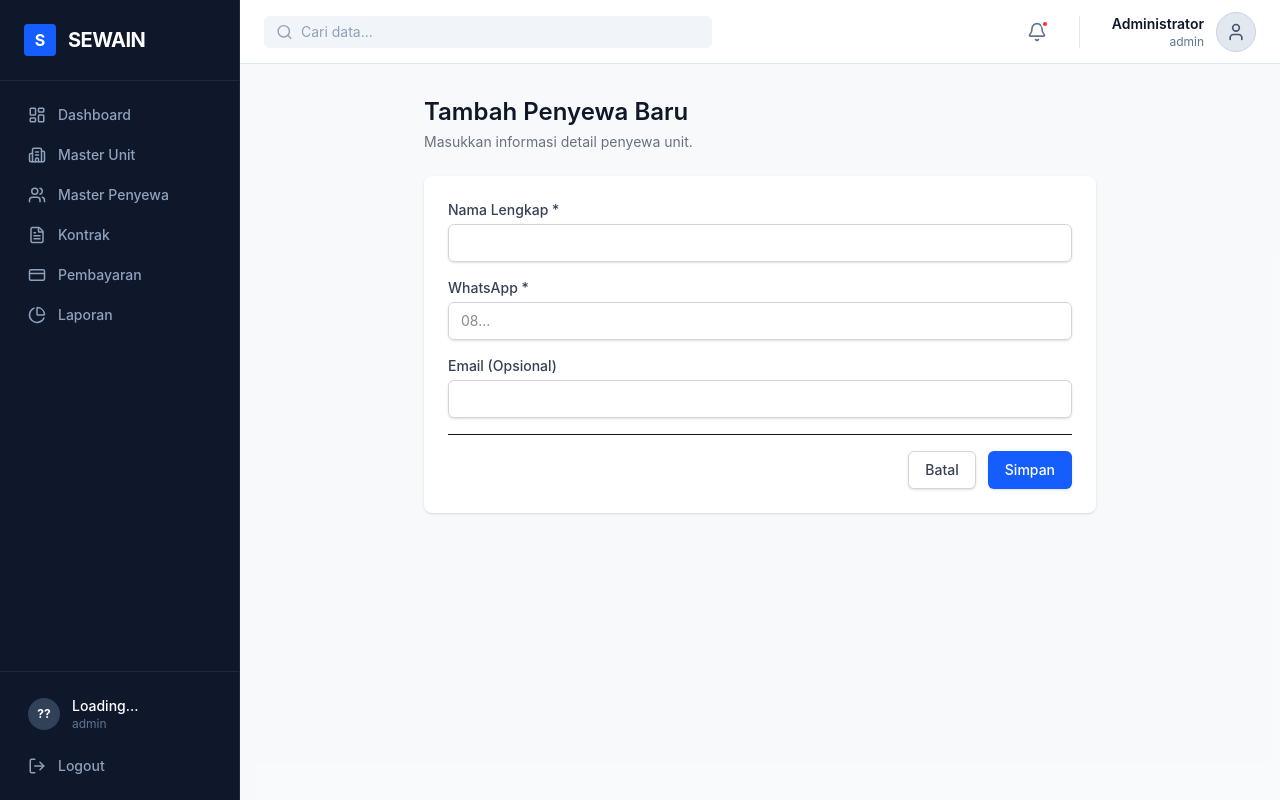
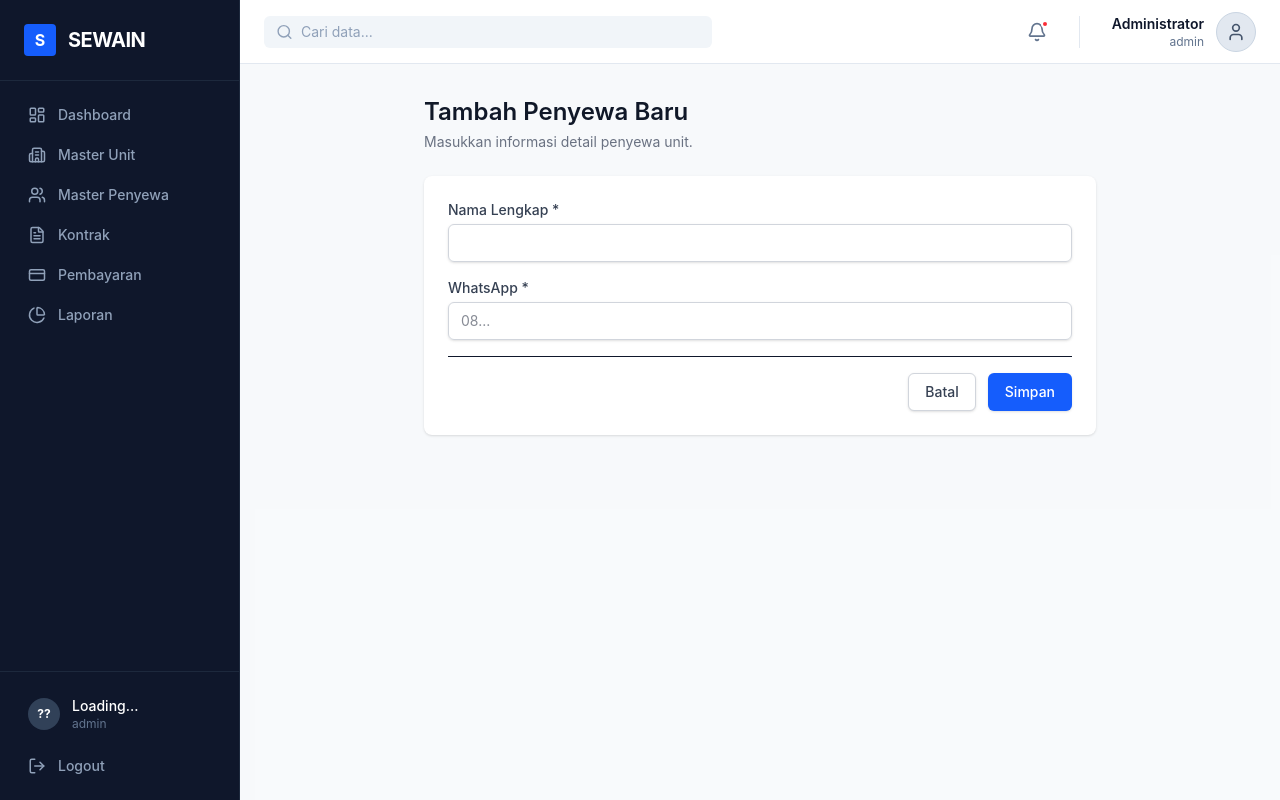
Before and after one commit to andiewirrawan/sewain1, a Next.js app: page /penyewa/tambah in a window 1280 px wide. Built offline with nearby package versions, Linux system fonts and the light colour scheme; sample sign-in values are in the browser's storage.

Commit message:
refactor: remove email field from penyewa entity
Deprecated the email field in the penyewa forms and API routes to simplify data management.

```diff
--- a/app/api/penyewa/[id]/route.ts
+++ b/app/api/penyewa/[id]/route.ts
@@ -63,7 +63,7 @@ export async function PUT(request: Request, context: any) {
       .update({
         nama: body.nama,
         whatsapp: body.whatsapp,
-        email: body.email || null
+        email: null
       })
       .eq('id_penyewa', id)
       .select()
--- a/app/api/penyewa/route.ts
+++ b/app/api/penyewa/route.ts
@@ -52,9 +52,9 @@ export async function POST(request: Request) {
     }
 
     const body = await request.json();
-    const { nama, whatsapp, email } = body;
+    const { nama, whatsapp } = body;
 
-    // Required fields based on UI form (even if we don't save all to DB)
+    // Required fields based on UI form
     if (!nama || !whatsapp) {
       return NextResponse.json({ message: 'Nama dan WhatsApp wajib diisi' }, { status: 400 });
     }
@@ -65,7 +65,7 @@ export async function POST(request: Request) {
         {
           nama,
           whatsapp,
-          email: email || null
+          email: null
         }
       ])
       .select()
--- a/app/penyewa/[id]/edit/page.tsx
+++ b/app/penyewa/[id]/edit/page.tsx
@@ -13,8 +13,7 @@ export default function EditPenyewaPage() {
   const [fetching, setFetching] = useState(true);
   const [formData, setFormData] = useState({
     nama: '',
-    whatsapp: '',
-    email: ''
+    whatsapp: ''
   });
 
   useEffect(() => {
@@ -35,8 +34,7 @@ export default function EditPenyewaPage() {
       const data = await res.json();
       setFormData({
         nama: data.nama || '',
-        whatsapp: data.whatsapp || '',
-        email: data.email || ''
+        whatsapp: data.whatsapp || ''
       });
     } catch (error) {
       console.error(error);
@@ -116,17 +114,6 @@ export default function EditPenyewaPage() {
             />
           </div>
 
-          <div>
-            <label className="block text-sm font-medium text-gray-700">Email (Opsional)</label>
-            <input
-              type="email"
-              name="email"
-              value={formData.email}
-              onChange={handleChange}
-              className="mt-1 block w-full rounded-md border-gray-300 shadow-sm focus:border-blue-500 focus:ring-blue-500 sm:text-sm border py-2 px-3"
-            />
-          </div>
-
           <div className="flex justify-end space-x-3 pt-4 border-t">
             <Link
               href="/penyewa"
--- a/app/penyewa/tambah/page.tsx
+++ b/app/penyewa/tambah/page.tsx
@@ -9,8 +9,7 @@ export default function TambahPenyewaPage() {
   const [loading, setLoading] = useState(false);
   const [formData, setFormData] = useState({
     nama: '',
-    whatsapp: '',
-    email: ''
+    whatsapp: ''
   });
 
   const handleChange = (e: React.ChangeEvent<HTMLInputElement | HTMLTextAreaElement>) => {
@@ -78,17 +77,6 @@ export default function TambahPenyewaPage() {
             />
           </div>
 
-          <div>
-            <label className="block text-sm font-medium text-gray-700">Email (Opsional)</label>
-            <input
-              type="email"
-              name="email"
-              value={formData.email}
-              onChange={handleChange}
-              className="mt-1 block w-full rounded-md border-gray-300 shadow-sm focus:border-blue-500 focus:ring-blue-500 sm:text-sm border py-2 px-3"
-            />
-          </div>
-
           <div className="flex justify-end space-x-3 pt-4 border-t">
             <Link
               href="/penyewa"
```
